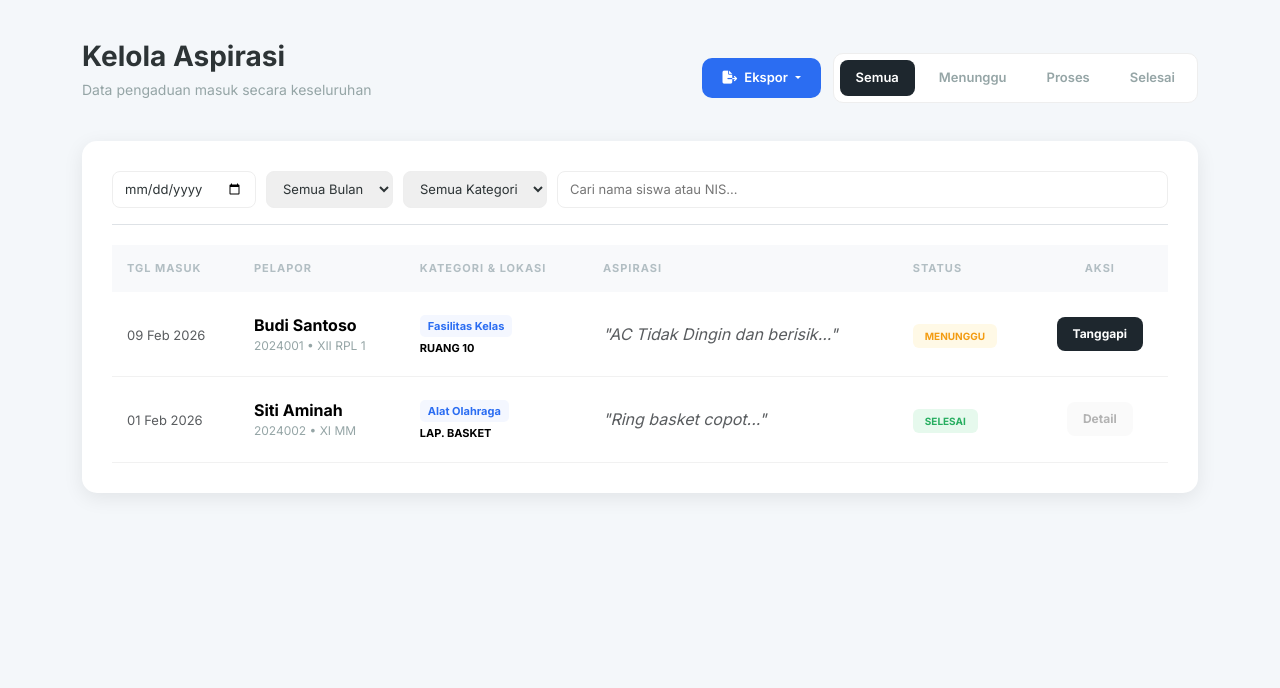
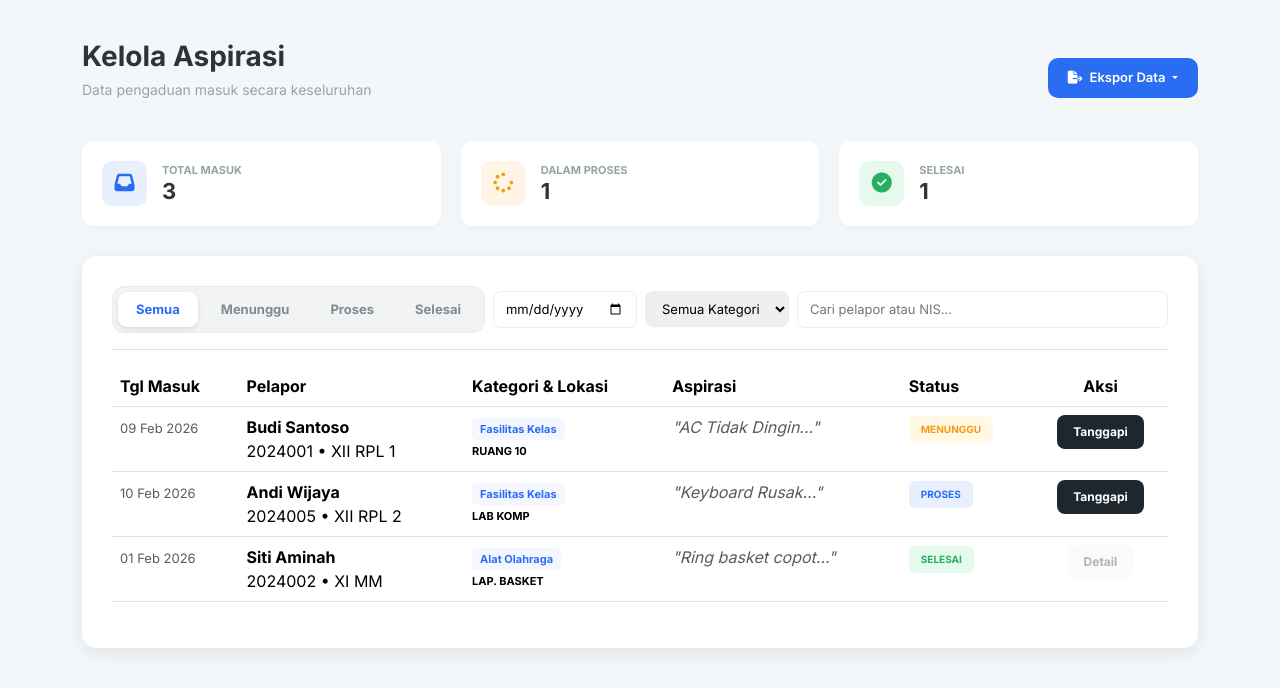
Before and after one commit to putrinabilaaw/UKKRPL, a PHP site: page /admin_dashboard.php in a window 1280 px wide. Shown: the part 64-752 px from the top of the page. Run offline with PHP 8.4, Linux system fonts and the light colour scheme; some libraries are stand-ins or nearby versions.

Commit message:
add fitur ringkasan statistik

```diff
--- a/admin_dashboard.php
+++ b/admin_dashboard.php
@@ -69,40 +69,120 @@
         font-size: 14px;
     }
 
-    .header-actions {
+    /* --- Stats Section --- */
+    .stats-row {
+        display: grid;
+        grid-template-columns: repeat(3, 1fr);
+        gap: 20px;
+        margin-bottom: 30px;
+    }
+
+    .stat-card {
+        background: #fff;
+        padding: 20px;
+        border-radius: 12px;
+        box-shadow: 0 4px 12px rgba(0, 0, 0, 0.03);
         display: flex;
         align-items: center;
-        gap: 12px;
+        gap: 15px;
     }
 
+    .stat-icon {
+        width: 45px;
+        height: 45px;
+        border-radius: 10px;
+        display: flex;
+        align-items: center;
+        justify-content: center;
+        font-size: 20px;
+    }
+
+    .stat-info h4 {
+        margin: 0;
+        font-size: 22px;
+        font-weight: 700;
+    }
+
+    .stat-info p {
+        margin: 0;
+        font-size: 11px;
+        color: #95a5a6;
+        font-weight: 700;
+        text-transform: uppercase;
+    }
+
+    .bg-blue {
+        background: #e8f0fe;
+        color: #2b6df2;
+    }
+
+    .bg-orange {
+        background: #fff4e6;
+        color: #f39c12;
+    }
+
+    .bg-green {
+        background: #e6f9ed;
+        color: #27ae60;
+    }
+
+    /* --- REVISI: Filter Buttons Berwarna --- */
     .status-filter-group {
         display: flex;
-        gap: 8px;
-        background: #fff;
-        padding: 6px;
-        border-radius: 10px;
-        border: 1px solid #eee;
+        gap: 5px;
+        background: #f1f3f5;
+        padding: 5px;
+        border-radius: 12px;
+        border: 1px solid #e9ecef;
     }
 
     .filter-btn {
         border: none;
         background: transparent;
-        padding: 8px 16px;
-        border-radius: 8px;
+        padding: 8px 18px;
+        border-radius: 9px;
         font-size: 13px;
-        font-weight: 600;
-        color: #95a5a6;
+        font-weight: 700;
+        color: #7f8c8d;
         transition: 0.3s;
     }
 
-    .filter-btn.active {
-        background: #1e272e;
-        color: #fff;
+    /* Warna saat AKTIF sesuai kategori */
+    .filter-btn[data-type="Semua"].active {
+        color: var(--primary-blue) !important;
+        background: #fff;
+        box-shadow: 0 2px 5px rgba(0, 0, 0, 0.1);
     }
 
-    .filter-btn:hover:not(.active) {
-        background: #f8f9fb;
-        color: var(--primary-blue);
+    .filter-btn[data-type="Menunggu"].active {
+        color: #f39c12 !important;
+        background: #fff;
+        box-shadow: 0 2px 5px rgba(0, 0, 0, 0.1);
+    }
+
+    .filter-btn[data-type="Proses"].active {
+        color: #2b6df2 !important;
+        background: #fff;
+        box-shadow: 0 2px 5px rgba(0, 0, 0, 0.1);
+    }
+
+    .filter-btn[data-type="Selesai"].active {
+        color: #27ae60 !important;
+        background: #fff;
+        box-shadow: 0 2px 5px rgba(0, 0, 0, 0.1);
+    }
+
+    /* Warna saat HOVER */
+    .filter-btn[data-type="Menunggu"]:hover:not(.active) {
+        color: #f39c12;
+    }
+
+    .filter-btn[data-type="Proses"]:hover:not(.active) {
+        color: #2b6df2;
+    }
+
+    .filter-btn[data-type="Selesai"]:hover:not(.active) {
+        color: #27ae60;
     }
 
     .admin-card {
@@ -113,46 +193,14 @@
         box-shadow: 0 5px 20px rgba(0, 0, 0, 0.08);
     }
 
-    .admin-table {
-        margin-bottom: 0;
-        vertical-align: middle;
-    }
-
-    .admin-table thead th {
-        background: #f8f9fb;
-        border: none;
-        color: #b2bec3;
-        font-size: 11px;
-        text-transform: uppercase;
-        letter-spacing: 1px;
-        padding: 15px;
-    }
-
-    .admin-table tbody td {
-        padding: 20px 15px;
-        border-bottom: 1px solid #f1f1f1;
-    }
-
-    .meta-id {
-        font-size: 12px;
-        color: #95a5a6;
-    }
-
-    .category-badge {
-        font-size: 11px;
-        font-weight: 700;
-        color: var(--primary-blue);
-        background: rgba(43, 109, 242, 0.05);
-        padding: 4px 8px;
-        border-radius: 5px;
-    }
-
+    /* --- Tabel Status Pills --- */
     .status-pill {
         padding: 6px 12px;
         border-radius: 6px;
         font-size: 10px;
         font-weight: 800;
         text-transform: uppercase;
+        display: inline-block;
     }
 
     .st-menunggu {
@@ -168,6 +216,15 @@
     .st-selesai {
         background: #e6f9ed;
         color: #27ae60;
+    }
+
+    .category-badge {
+        font-size: 11px;
+        font-weight: 700;
+        color: var(--primary-blue);
+        background: rgba(43, 109, 242, 0.05);
+        padding: 4px 8px;
+        border-radius: 5px;
     }
 
     .btn-action {
@@ -188,24 +245,12 @@
         background: var(--primary-blue);
     }
 
-    .filter-bar-extra {
-        display: flex;
-        flex-wrap: wrap;
-        gap: 10px;
-        margin-bottom: 20px;
-    }
-
     .input-custom {
         border: 1px solid #eee;
         border-radius: 8px;
         padding: 8px 12px;
         font-size: 13px;
-        color: #2d3436;
         outline: none;
-    }
-
-    .input-custom:focus {
-        border-color: var(--primary-blue);
     }
 
     .btn-export-main {
@@ -236,62 +281,63 @@
                 <h1>Kelola Aspirasi</h1>
                 <p class="subtitle">Data pengaduan masuk secara keseluruhan</p>
             </div>
-
-            <div class="header-actions">
             <div class="dropdown">
                 <button class="btn btn-export-main dropdown-toggle" type="button" data-bs-toggle="dropdown"
                     id="btnExportToggle">
-                        <i class="fa fa-file-export me-1"></i> <span id="exportLabel">Ekspor</span>
+                    <i class="fa fa-file-export me-1"></i> <span id="exportLabel">Ekspor Data</span>
                 </button>
                 <ul class="dropdown-menu shadow border-0">
-                        <li>
-                            <a class="dropdown-item" href="javascript:void(0)" onclick="handleExport('Excel')">
-                                <i class="fa fa-file-excel text-success me-2"></i> Excel
-                            </a>
-                        </li>
-                        <li>
-                            <a class="dropdown-item" href="javascript:void(0)" onclick="handleExport('PDF')">
-                                <i class="fa fa-file-pdf text-danger me-2"></i> PDF
-                            </a>
-                        </li>
+                    <li><a class="dropdown-item" href="javascript:void(0)" onclick="handleExport('Excel')"><i
+                                class="fa fa-file-excel text-success me-2"></i> Excel</a></li>
+                    <li><a class="dropdown-item" href="javascript:void(0)" onclick="handleExport('PDF')"><i
+                                class="fa fa-file-pdf text-danger me-2"></i> PDF</a></li>
                 </ul>
             </div>
+        </div>
 
-                <div class="status-filter-group" id="filterContainer">
-                    <button class="filter-btn active" onclick="applyFilters('Semua', this)">Semua</button>
-                    <button class="filter-btn" onclick="applyFilters('Menunggu', this)">Menunggu</button>
-                    <button class="filter-btn" onclick="applyFilters('Proses', this)">Proses</button>
-                    <button class="filter-btn" onclick="applyFilters('Selesai', this)">Selesai</button>
+        <div class="stats-row">
+            <div class="stat-card">
+                <div class="stat-icon bg-blue"><i class="fas fa-inbox"></i></div>
+                <div class="stat-info">
+                    <p>Total Masuk</p>
+                    <h4 id="count-total">0</h4>
+                </div>
+            </div>
+            <div class="stat-card">
+                <div class="stat-icon bg-orange"><i class="fas fa-spinner"></i></div>
+                <div class="stat-info">
+                    <p>Dalam Proses</p>
+                    <h4 id="count-proses">0</h4>
+                </div>
+            </div>
+            <div class="stat-card">
+                <div class="stat-icon bg-green"><i class="fas fa-check-circle"></i></div>
+                <div class="stat-info">
+                    <p>Selesai</p>
+                    <h4 id="count-selesai">0</h4>
                 </div>
             </div>
         </div>
 
         <div class="admin-card">
-            <div class="filter-bar-extra border-bottom pb-3">
-                <input type="date" id="fDate" class="input-custom" title="Pilih Tanggal" onchange="applyFilters()">
-                <select id="fMonth" class="input-custom" onchange="applyFilters()">
-                    <option value="">Semua Bulan</option>
-                    <option value="Jan">Januari</option>
-                    <option value="Feb">Februari</option>
-                    <option value="Mar">Maret</option>
-                    <option value="Apr">April</option>
-                    <option value="May">Mei</option>
-                    <option value="Jun">Juni</option>
-                    <option value="Jul">Juli</option>
-                    <option value="Aug">Agustus</option>
-                    <option value="Sep">September</option>
-                    <option value="Oct">Oktober</option>
-                    <option value="Nov">November</option>
-                    <option value="Dec">Desember</option>
-                </select>
+            <div class="filter-bar-extra d-flex align-items-center flex-wrap gap-2 border-bottom pb-3">
+                <div class="status-filter-group" id="filterContainer">
+                    <button class="filter-btn active" data-type="Semua"
+                        onclick="applyFilters('Semua', this)">Semua</button>
+                    <button class="filter-btn" data-type="Menunggu"
+                        onclick="applyFilters('Menunggu', this)">Menunggu</button>
+                    <button class="filter-btn" data-type="Proses" onclick="applyFilters('Proses', this)">Proses</button>
+                    <button class="filter-btn" data-type="Selesai"
+                        onclick="applyFilters('Selesai', this)">Selesai</button>
+                </div>
+                <input type="date" id="fDate" class="input-custom" onchange="applyFilters()">
                 <select id="fCategory" class="input-custom" onchange="applyFilters()">
                     <option value="">Semua Kategori</option>
                     <option value="Fasilitas Kelas">Fasilitas Kelas</option>
                     <option value="Alat Olahraga">Alat Olahraga</option>
-                    <option value="Kebersihan">Kebersihan</option>
                 </select>
-                <input type="text" id="fSearch" class="input-custom flex-grow-1"
-                    placeholder="Cari nama siswa atau NIS..." onkeyup="applyFilters()">
+                <input type="text" id="fSearch" class="input-custom flex-grow-1" placeholder="Cari pelapor atau NIS..."
+                    onkeyup="applyFilters()">
             </div>
 
             <div class="table-responsive mt-3">
@@ -313,12 +359,24 @@
                                 <div class="fw-bold pelapor-nama">Budi Santoso</div>
                                 <div class="meta-id">2024001 • XII RPL 1</div>
                             </td>
-                            <td>
-                                <span class="category-badge">Fasilitas Kelas</span>
+                            <td><span class="category-badge">Fasilitas Kelas</span>
                                 <div class="mt-1 fw-bold text-uppercase" style="font-size: 11px;">Ruang 10</div>
                             </td>
-                            <td><i class="text-muted">"AC Tidak Dingin dan berisik..."</i></td>
+                            <td><i class="text-muted">"AC Tidak Dingin..."</i></td>
                             <td><span class="status-pill st-menunggu">Menunggu</span></td>
+                            <td class="text-center"><button class="btn-action btn-tanggapi">Tanggapi</button></td>
+                        </tr>
+                        <tr data-status="Proses" data-tanggal="2026-02-10" data-kategori="Fasilitas Kelas">
+                            <td><span class="text-muted tgl-text" style="font-size: 13px;">10 Feb 2026</span></td>
+                            <td>
+                                <div class="fw-bold pelapor-nama">Andi Wijaya</div>
+                                <div class="meta-id">2024005 • XII RPL 2</div>
+                            </td>
+                            <td><span class="category-badge">Fasilitas Kelas</span>
+                                <div class="mt-1 fw-bold text-uppercase" style="font-size: 11px;">Lab Komp</div>
+                            </td>
+                            <td><i class="text-muted">"Keyboard Rusak..."</i></td>
+                            <td><span class="status-pill st-proses">Proses</span></td>
                             <td class="text-center"><button class="btn-action btn-tanggapi">Tanggapi</button></td>
                         </tr>
                         <tr data-status="Selesai" data-tanggal="2026-02-01" data-kategori="Alat Olahraga">
@@ -327,8 +385,7 @@
                                 <div class="fw-bold pelapor-nama">Siti Aminah</div>
                                 <div class="meta-id">2024002 • XI MM</div>
                             </td>
-                            <td>
-                                <span class="category-badge">Alat Olahraga</span>
+                            <td><span class="category-badge">Alat Olahraga</span>
                                 <div class="mt-1 fw-bold text-uppercase" style="font-size: 11px;">Lap. Basket</div>
                             </td>
                             <td><i class="text-muted">"Ring basket copot..."</i></td>
@@ -343,80 +400,67 @@
     </main>
 
     <script src="https://cdn.jsdelivr.net/npm/bootstrap@5.3.2/dist/js/bootstrap.bundle.min.js"></script>
-
     <script>
     let activeStatus = 'Semua';
+
+    function updateStats() {
+        const rows = document.querySelectorAll('#tableLaporan tbody tr');
+        let total = rows.length;
+        let proses = 0;
+        let selesai = 0;
+        rows.forEach(row => {
+            const status = row.getAttribute('data-status');
+            if (status === 'Proses') proses++;
+            if (status === 'Selesai') selesai++;
+        });
+        document.getElementById('count-total').innerText = total;
+        document.getElementById('count-proses').innerText = proses;
+        document.getElementById('count-selesai').innerText = selesai;
+    }
 
     function applyFilters(status, btn) {
         if (status) {
             activeStatus = status;
-            const buttons = document.querySelectorAll('.filter-btn');
-            buttons.forEach(b => b.classList.remove('active'));
+            document.querySelectorAll('.filter-btn').forEach(b => b.classList.remove('active'));
             btn.classList.add('active');
         }
-
         const dateVal = document.getElementById('fDate').value;
-        const monthVal = document.getElementById('fMonth').value;
         const catVal = document.getElementById('fCategory').value;
         const searchVal = document.getElementById('fSearch').value.toLowerCase();
 
-        const rows = document.querySelectorAll('#tableLaporan tbody tr');
-
-        rows.forEach(row => {
+        document.querySelectorAll('#tableLaporan tbody tr').forEach(row => {
             const rowStatus = row.getAttribute('data-status');
             const rowDate = row.getAttribute('data-tanggal');
             const rowCat = row.getAttribute('data-kategori');
-            const rowFullText = row.innerText.toLowerCase();
-            const rowDateText = row.querySelector('.tgl-text').innerText;
+            const rowText = row.innerText.toLowerCase();
 
             const matchStatus = (activeStatus === 'Semua' || rowStatus === activeStatus);
             const matchDate = (!dateVal || rowDate === dateVal);
-            const matchMonth = (!monthVal || rowDateText.includes(monthVal));
-            const matchCat = (!catVal || rowCat === catVal);
-            const matchSearch = (!searchVal || rowFullText.includes(searchVal));
+            const matchCat = (!catVal || rowCat === matchCat); // Fix logic typo here
+            const matchSearch = (!searchVal || rowText.includes(searchVal));
 
-            if (matchStatus && matchDate && matchMonth && matchCat && matchSearch) {
-                row.style.display = '';
-            } else {
-                row.style.display = 'none';
-            }
+            row.style.display = (matchStatus && matchDate && (catVal === "" || rowCat === catVal) &&
+                matchSearch) ? '' : 'none';
         });
     }
 
-    // --- LOGIKA EKSPOR DINAMIS ---
+    window.onload = updateStats;
 
     function handleExport(type) {
-        // 1. Ambil elemen label (span) dan tombol (untuk mengganti ikon jika perlu)
-        const exportLabel = document.getElementById('exportLabel');
-        const exportBtn = document.getElementById('btnExportToggle');
-        const icon = exportBtn.querySelector('i');
-
-        // 2. Ubah teks label menjadi format yang dipilih
-        exportLabel.innerText = type;
-
-        // 3. (Opsional) Ubah ikon agar sesuai dengan format file untuk UX yang lebih baik
-        if (type === 'Excel') {
-            icon.className = 'fa fa-file-excel me-1';
-            exportToExcel();
-        } else if (type === 'PDF') {
-            icon.className = 'fa fa-file-pdf me-1';
-            exportToPDF();
-        }
+        document.getElementById('exportLabel').innerText = "Ekspor " + type;
+        if (type === 'Excel') exportToExcel();
+        else if (type === 'PDF') exportToPDF();
     }
 
     function exportToExcel() {
         const table = document.getElementById("tableLaporan");
         const rows = Array.from(table.querySelectorAll("tr")).filter(row => row.style.display !== 'none');
-        const ws_data = [];
-        rows.forEach((row) => {
-            const cells = Array.from(row.querySelectorAll("th, td"));
-            const rowData = cells.slice(0, -1).map(cell => cell.innerText.trim());
-            ws_data.push(rowData);
-        });
+        const ws_data = rows.map(row => Array.from(row.querySelectorAll("th, td")).slice(0, -1).map(cell => cell
+            .innerText.trim()));
         const wb = XLSX.utils.book_new();
         const ws = XLSX.utils.aoa_to_sheet(ws_data);
-        XLSX.utils.book_append_sheet(wb, ws, "Laporan Aspirasi");
-        XLSX.writeFile(wb, "Laporan_Aspirasi_SASS.xlsx");
+        XLSX.utils.book_append_sheet(wb, ws, "Laporan");
+        XLSX.writeFile(wb, "Laporan_Aspirasi.xlsx");
     }
 
     function exportToPDF() {
@@ -424,37 +468,27 @@
             jsPDF
         } = window.jspdf;
         const doc = new jsPDF('l', 'mm', 'a4');
-        doc.text("Laporan Aspirasi SASS", 14, 15);
-        const table = document.getElementById("tableLaporan");
         const body = [];
-        const rows = table.querySelectorAll("tbody tr");
-        rows.forEach(row => {
+        document.querySelectorAll("#tableLaporan tbody tr").forEach(row => {
             if (row.style.display !== 'none') {
-                const rowData = [
-                    row.cells[0].innerText.trim(),
-                    row.cells[1].innerText.trim().replace(/\n/g, " "),
-                    row.cells[2].innerText.trim().replace(/\n/g, " "),
-                    row.cells[3].innerText.trim(),
-                    row.cells[4].innerText.trim()
-                ];
-                body.push(rowData);
+                body.push([row.cells[0].innerText, row.cells[1].innerText.replace(/\n/g, " "), row.cells[2]
+                    .innerText.replace(/\n/g, " "), row.cells[3].innerText, row.cells[4].innerText
+                ]);
             }
         });
         doc.autoTable({
             head: [
-                ['Tgl Masuk', 'Pelapor', 'Kategori & Lokasi', 'Aspirasi', 'Status']
+                ['Tgl Masuk', 'Pelapor', 'Kategori', 'Aspirasi', 'Status']
             ],
             body: body,
-            startY: 20,
             theme: 'grid',
             headStyles: {
                 fillColor: [43, 109, 242]
             }
         });
-        doc.save("Laporan_Aspirasi_SASS.pdf");
+        doc.save("Laporan_Aspirasi.pdf");
     }
     </script>
-
 </body>
 
 </html>
```
Lines whose indentation alone changed are shown as unchanged.
